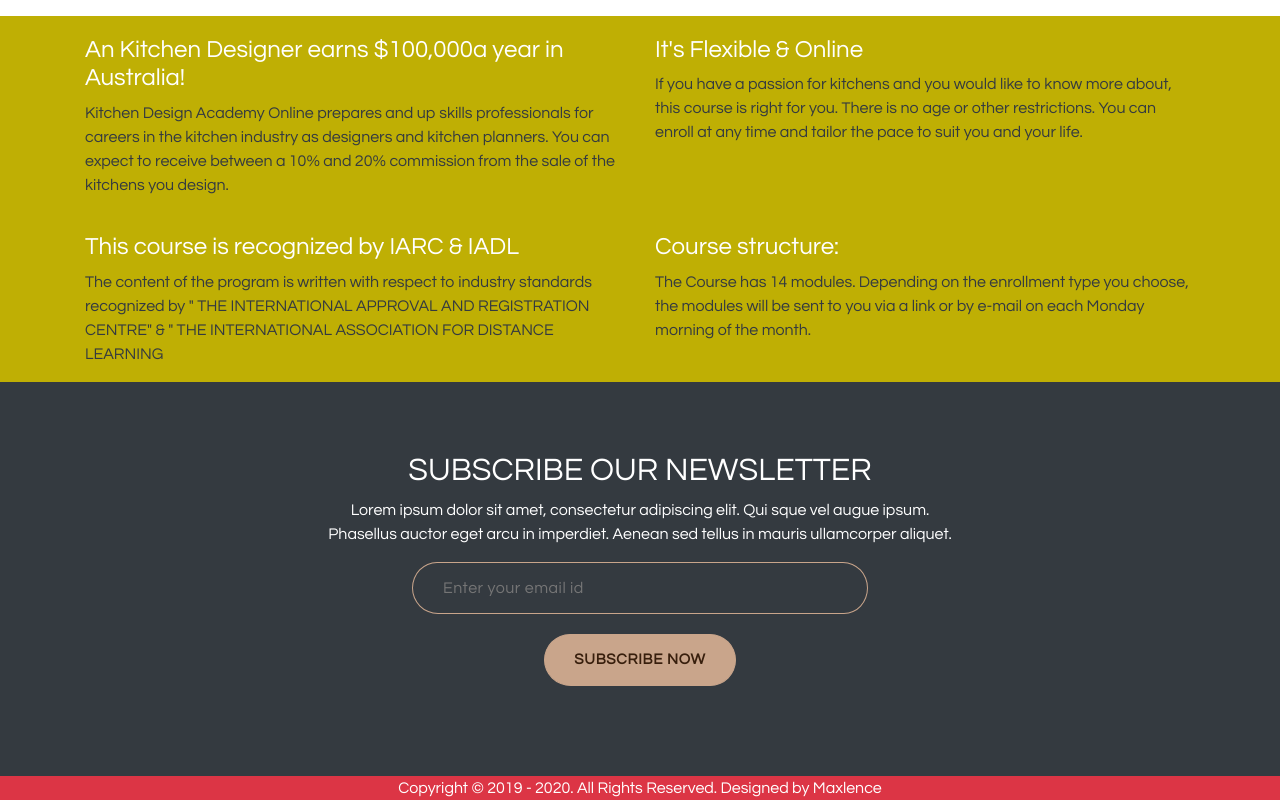
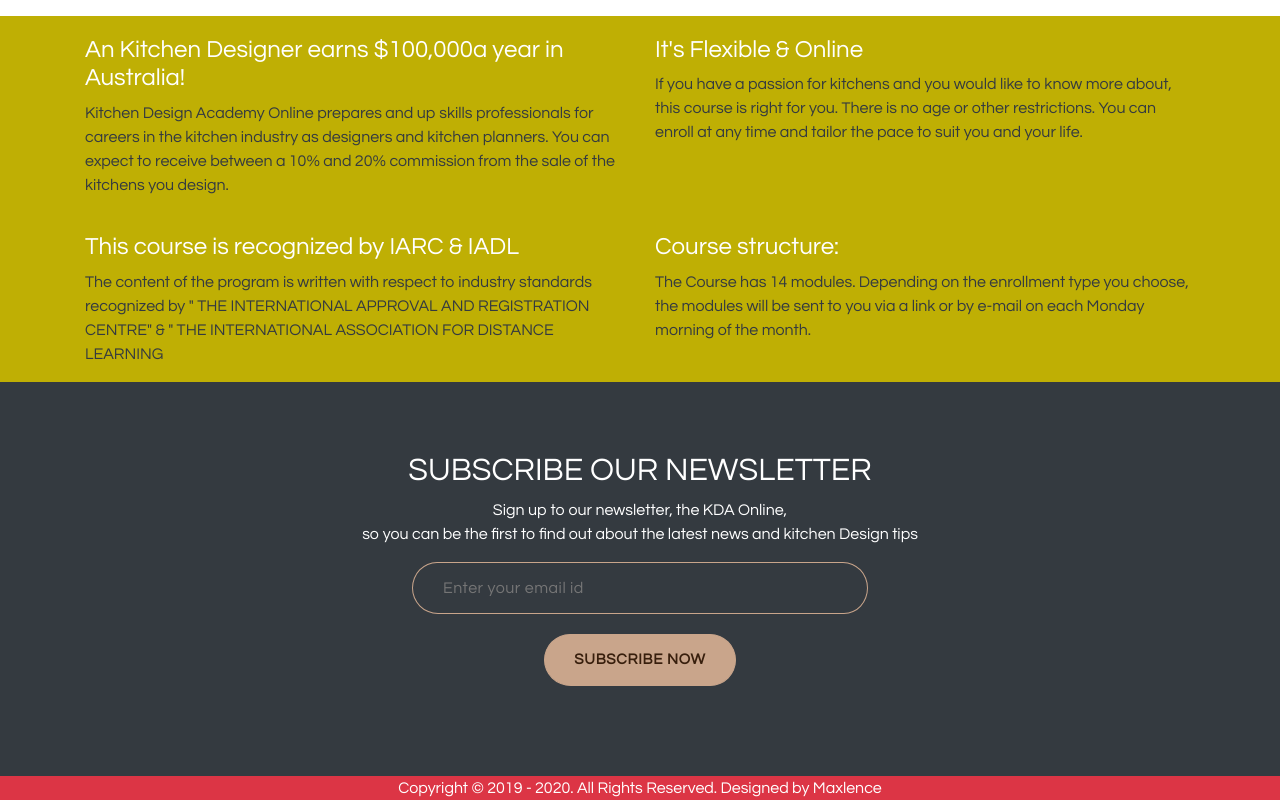
Before and after one commit to gurjarshakti/KDA_Landingpage, a plain HTML site: page index.html in a window 1280 px wide. Shown: the part 1078-1878 px from the top of the page. Drawn offline with nearby package versions, Linux system fonts and the light colour scheme.

Commit message:
newsletter section update

```diff
--- a/index.html
+++ b/index.html
@@ -217,10 +217,7 @@
     <div class="container">
       <div class="subscribe-text-part wow fadeInUp  animated animated" style="visibility: visible;">
         <h2 class="text-center text-white">SUBSCRIBE OUR NEWSLETTER</h2>
-        <p class="text-white text-center">Lorem ipsum dolor sit amet, consectetur adipiscing elit. Qui sque vel augue
-          ipsum. <br>
-          Phasellus auctor eget arcu in imperdiet. Aenean sed tellus in mauris ullamcorper
-          aliquet. </p>
+        <p class="text-white text-center">Sign up to our newsletter, the KDA Online, <br>so you can be the first to find out about the latest news and kitchen Design tips</p>
         <form class="text-center">
           <div class="form-wrapper"><input class="subscribe-input" type="email" id="sub_email" name="sub_email"
               placeholder="Enter your email id"><br>
```
